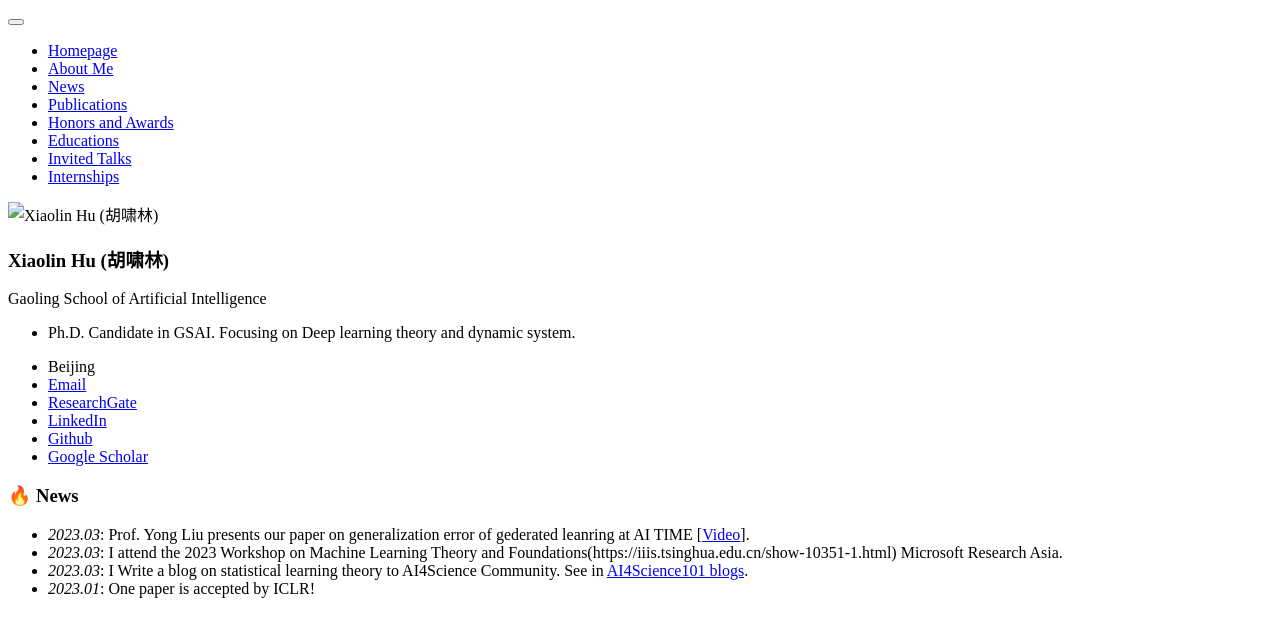
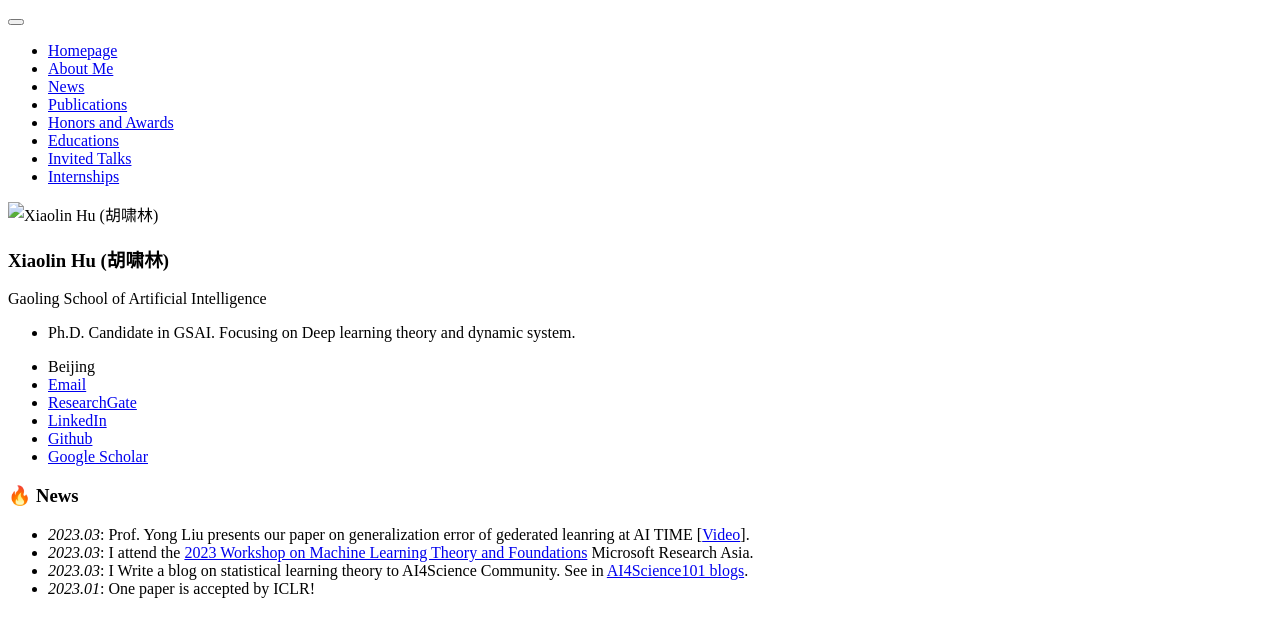
Before and after one commit to hsiaolinhu/hsiaolinhu.github.io, a Jekyll site: the page built from _pages/includes/news.md, in a window 1280 px wide. Shown: the top 637 px of the page. Built offline with Jekyll 4.4.1, drawn with Linux system fonts in a browser that asks for light colours; our own code applies the rules of GitHub Pages for plain Markdown files.

Commit message:
Update news.md

```diff
--- a/_pages/includes/news.md
+++ b/_pages/includes/news.md
@@ -1,6 +1,6 @@
 # 🔥 News
 - *2023.03*: Prof. Yong Liu presents our paper on generalization error of gederated leanring at AI TIME [[Video](https://www.bilibili.com/video/BV1Wk4y1i7Xv?t=231.7)].
-- *2023.03*: I attend the 2023 Workshop on Machine Learning Theory and Foundations(https://iiis.tsinghua.edu.cn/show-10351-1.html) Microsoft Research Asia.
+- *2023.03*: I attend the [2023 Workshop on Machine Learning Theory and Foundations](https://iiis.tsinghua.edu.cn/show-10351-1.html) Microsoft Research Asia.
 - *2023.03*: I Write a blog on statistical learning theory to AI4Science Community. See in [AI4Science101 blogs](https://ai4science101.github.io/blogs/statistical_learning_theory/).
 - *2023.01*: One paper is accepted by ICLR!
 
```
